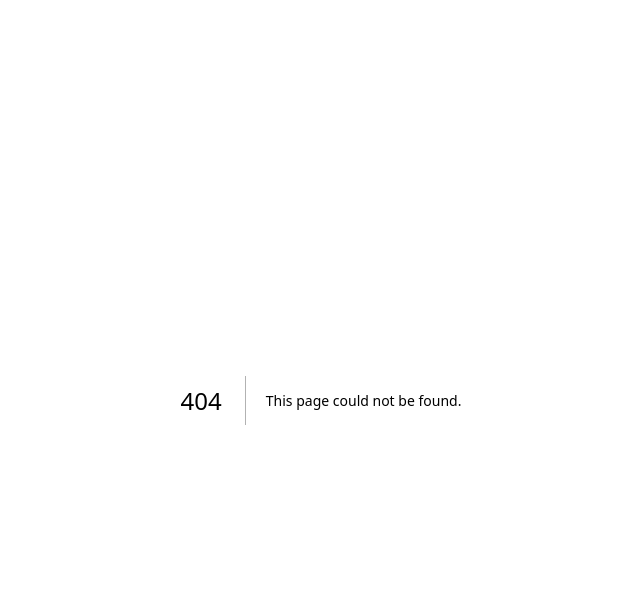
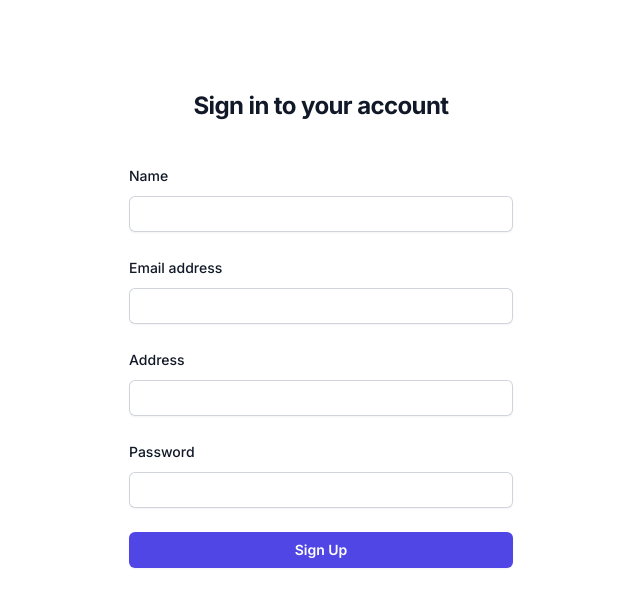
Before and after one commit to damla/nextjs-w-app-router-starter, a Next.js app: page /auth/signup in a window 1280 px wide. Before the commit this address had no page. Shown: the top 606 px of the page, without its empty margins (319-959 px from the left). Built offline with nearby package versions, Linux system fonts and the light colour scheme.

Commit message:
refactor: applied on file directories

```diff
--- a/src/app/register/page.tsx
+++ b/src/app/auth/signup/page.tsx
@@ -2,9 +2,8 @@
 
 import { useState } from 'react';
 import { useRouter } from 'next/navigation';
-import { userInfo } from 'os';
 
-export default function RegisterPage() {
+export default function SignUpPage() {
   const router = useRouter();
   const [data, setData] = useState({
     name: '',
@@ -145,7 +144,7 @@ export default function RegisterPage() {
                 type="submit"
                 className="flex w-full justify-center rounded-md bg-indigo-600 px-3 py-1.5 text-sm font-semibold leading-6 text-white shadow-sm hover:bg-indigo-500 focus-visible:outline focus-visible:outline-2 focus-visible:outline-offset-2 focus-visible:outline-indigo-600"
               >
-                Register
+                Sign Up
               </button>
             </div>
           </form>
--- a/src/app/page.tsx
+++ b/src/app/page.tsx
@@ -11,8 +11,8 @@ export default function Home() {
     <main className="flex flex-col min-h-screen items-start p-24">
       {!session?.user && (
         <>
-          <Link href="/register">Register</Link>
-          <Link href="/signin">Login</Link>
+          <Link href="/auth/signup">Register</Link>
+          <Link href="/auth/signin">Login</Link>
         </>
       )}
       {session?.user.role === ROLES.ADMIN && (
--- a/src/app/utils/auth-options.ts
+++ b/src/app/utils/auth-options.ts
@@ -87,7 +87,7 @@ export const authOptions: NextAuthOptions = {
     }
   },
   pages: {
-    signIn: '/signin'
+    signIn: '/auth/signin'
   },
   session: {
     strategy: 'jwt'
```
Also changed, not shown: src/app/auth/signin/page.tsx (renamed from src/app/signin/page.tsx).
